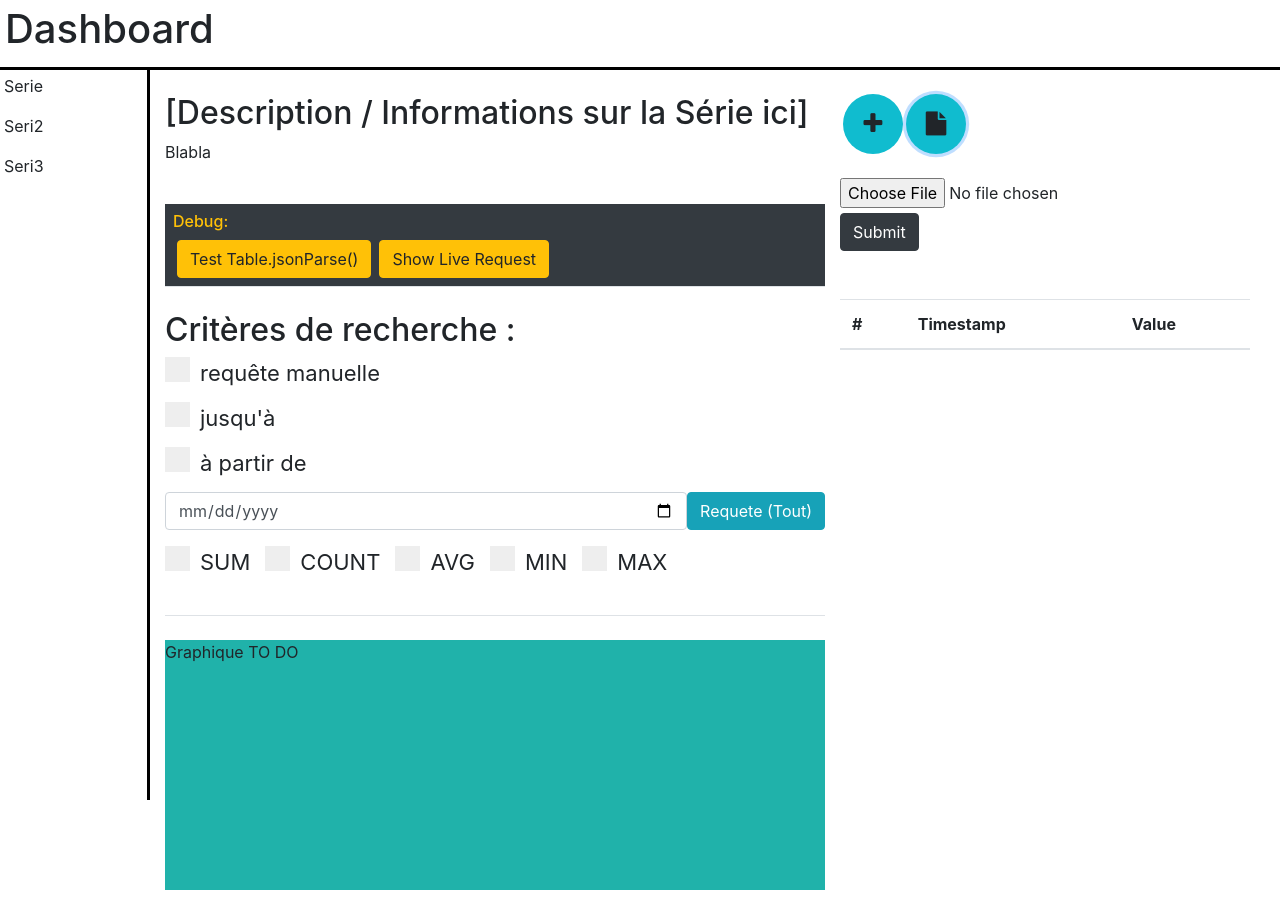
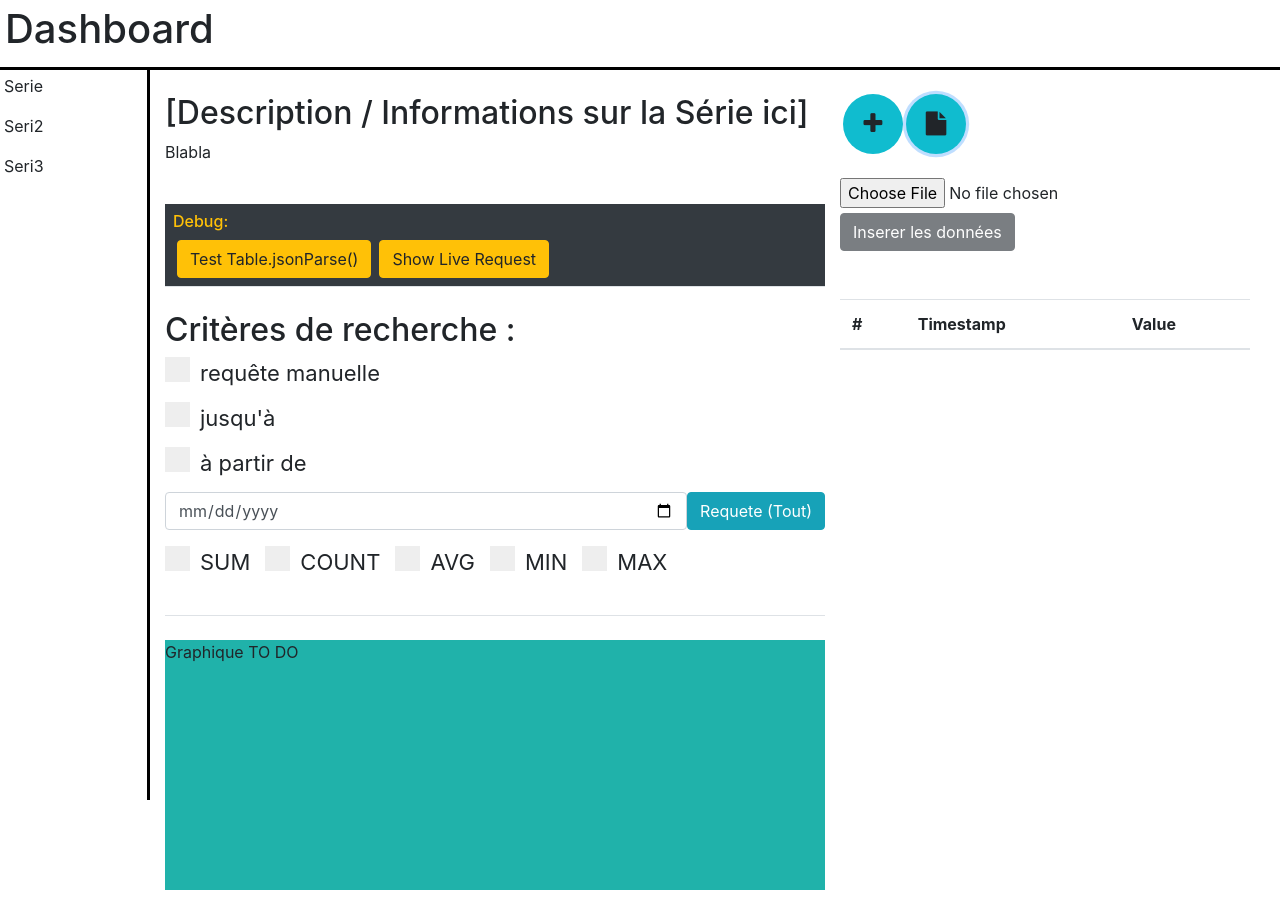
Before and after one commit to PierreTSE/2020-BDD-dashboard, a Vue app: page / in a window 1280 px wide. Both pictures are taken after a click on the button 936 px from the left and 124 px from the top of the page. Built offline with nearby package versions, Linux system fonts and the light colour scheme; what vue-papa-parse would draw is missing.

Commit message:
Fix bug de papa-parse

```diff
--- a/src/components/Table.vue
+++ b/src/components/Table.vue
@@ -10,8 +10,8 @@
     <div v-if="showFileDiv">
       <br>
       <input type="file"  @change="loadTextFromFile" style="margin-bottom : 5px"/><br>
-      <button type="button" @click="onCSVSubmit" class="btn btn-dark">
-        Submit
+      <button :disabled="!isCsvParsed" type="button" @click="onCSVSubmit" class="btn btn-dark">
+        Inserer les données
       </button>
     </div>
 
@@ -70,10 +70,6 @@
 </template>
 
 <script>
-import Vue from 'vue'
-import VuePapaParse from 'vue-papa-parse'
-Vue.use(VuePapaParse)
-
 export default {
 
   name: "Table",
@@ -86,6 +82,7 @@ export default {
       time: "00:00:00",
       value: 0,
       csvScores: [],
+      isCsvParsed: false,
     }
   },
   computed: {
@@ -121,19 +118,28 @@ export default {
     },
 
     loadTextFromFile(ev) {
+      this.isCsvParsed = false;  // Désactive le bouton "Inserer les données"
+
       const file = ev.target.files[0];
       const reader = new FileReader();
+      // TODO Verifier que c'est bien un fichier csv
 
-      reader.onload = e => this.$emit("load", e.target.result);
+      // Cette fonction sera appélée quand le reader aura fini de lire le csv
+      let self = this;
+      reader.onload = function() {
+        self.$papa.parse(file, {
+            complete: function(results) {
+              // TODO
+              self.csvScores = results.data;
+              console.log(self.csvScores);
+              self.isCsvParsed = true;  // Rends le bouton "Inserer les données" clickable
+            }
+        });
+
+      };
+
+      // Lire le fichier choisis
       reader.readAsText(file);
-
-      this.$papa.parse(file, {
-        complete: function(results) {
-          this.csvScores = results.data;
-          console.log(this.csvScores);
-        }
-
-      });
     },
 
     onTimestampSubmit() {
--- a/src/main.js
+++ b/src/main.js
@@ -1,8 +1,12 @@
 import Vue from 'vue'
+import VuePapaParse from 'vue-papa-parse'
+
 import App from './App.vue'
 
 Vue.config.productionTip = false
 
+Vue.use(VuePapaParse)
+
 new Vue({
   render: h => h(App),
 }).$mount('#app')
```
Also changed, not shown: 1 other file (tests, documents, lock files or other folders).
